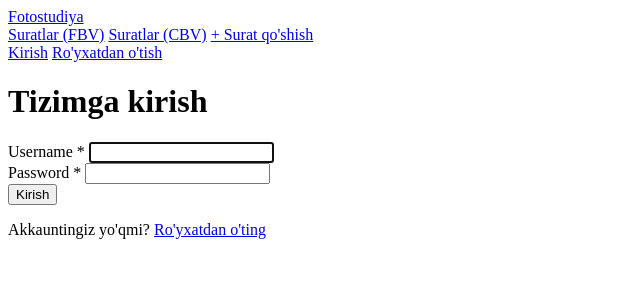
After one commit to murodjon-coder/djangoproject, a Django app: page /accounts/login/ in a window 1280 px wide. The commit adds this page. Shown: the top 300 px of the page, without its empty margins (0-640 px from the left). Run offline with Django 5.2, Linux system fonts and the light colour scheme.

Commit message:
Week 8: ro'yxatdan o'tish (UserCreationForm), LoginView/LogoutView va @login_required
Co-Authored-By: Claude Opus 5.5 <noreply@anthropic.com>
Claude-Session: https://claude.ai/code/session_01QYb8Lf9n9FB3AsyP2UjEsz

```diff
--- a/config/settings.py
+++ b/config/settings.py
@@ -119,6 +119,12 @@ USE_TZ = True
 STATIC_URL = 'static/'
 
 
+# Autentifikatsiya (8-hafta)
+LOGIN_URL = 'login'
+LOGIN_REDIRECT_URL = 'photostudio:photo_list'
+LOGOUT_REDIRECT_URL = 'login'
+
+
 # Email
 # https://docs.djangoproject.com/en/6.1/topics/email/#topic-email-configuration
 
--- a/config/urls.py
+++ b/config/urls.py
@@ -1,7 +1,11 @@
 from django.contrib import admin
+from django.contrib.auth import views as auth_views
 from django.urls import include, path
 
 urlpatterns = [
     path('admin/', admin.site.urls),
+    # 8-hafta: Django'ning tayyor LoginView/LogoutView klasslari
+    path('accounts/login/', auth_views.LoginView.as_view(), name='login'),
+    path('accounts/logout/', auth_views.LogoutView.as_view(), name='logout'),
     path('', include('photostudio.urls')),
 ]
--- a/photostudio/urls.py
+++ b/photostudio/urls.py
@@ -9,4 +9,5 @@ urlpatterns = [
     path('photos/cbv/', views.PhotoListView.as_view(), name='photo_list_cbv'),
     path('photos/add/', views.photo_create, name='photo_create'),
     path('photos/<int:id>/', views.photo_detail, name='photo_detail'),
+    path('accounts/register/', views.register, name='register'),
 ]
--- a/templates/base.html
+++ b/templates/base.html
@@ -13,6 +13,18 @@
             <a href="{% url 'photostudio:photo_list_cbv' %}">Suratlar (CBV)</a>
             <a href="{% url 'photostudio:photo_create' %}">+ Surat qo'shish</a>
         </nav>
+        <div class="user-menu">
+            {% if user.is_authenticated %}
+            <span>Salom, <strong>{{ user.username }}</strong></span>
+            <form method="post" action="{% url 'logout' %}" class="inline-form">
+                {% csrf_token %}
+                <button type="submit" class="link-button">Chiqish</button>
+            </form>
+            {% else %}
+            <a href="{% url 'login' %}">Kirish</a>
+            <a href="{% url 'photostudio:register' %}">Ro'yxatdan o'tish</a>
+            {% endif %}
+        </div>
     </header>
     <main class="container">
         {% if messages %}
--- /dev/null
+++ b/templates/registration/login.html
@@ -0,0 +1,20 @@
+{% extends 'base.html' %}
+
+{% block title %}Kirish{% endblock %}
+
+{% block content %}
+<div class="auth-card">
+    <h1>Tizimga kirish</h1>
+    {% if next and not user.is_authenticated %}
+    <p class="notice">Bu sahifani ko'rish uchun avval tizimga kiring.</p>
+    {% endif %}
+
+    <form method="post" action="{% url 'login' %}" novalidate>
+        {% csrf_token %}
+        {% include '_form_fields.html' with form=form %}
+        <input type="hidden" name="next" value="{{ next }}">
+        <button type="submit">Kirish</button>
+    </form>
+    <p>Akkauntingiz yo'qmi? <a href="{% url 'photostudio:register' %}">Ro'yxatdan o'ting</a></p>
+</div>
+{% endblock %}
```
Also changed, not shown: photostudio/views.py (+24 -1 lines), templates/registration/register.html (added, +15 -0 lines).
